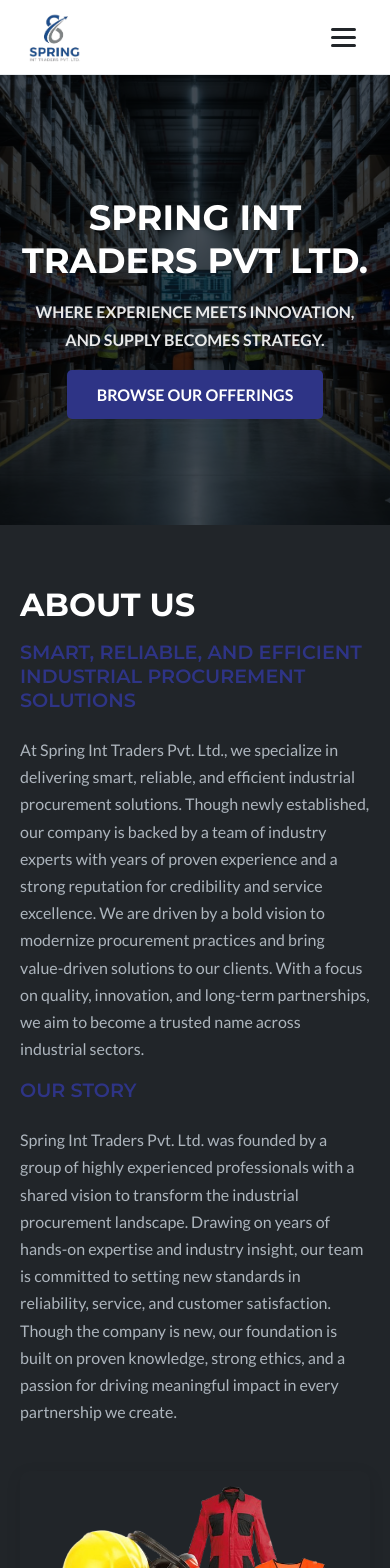
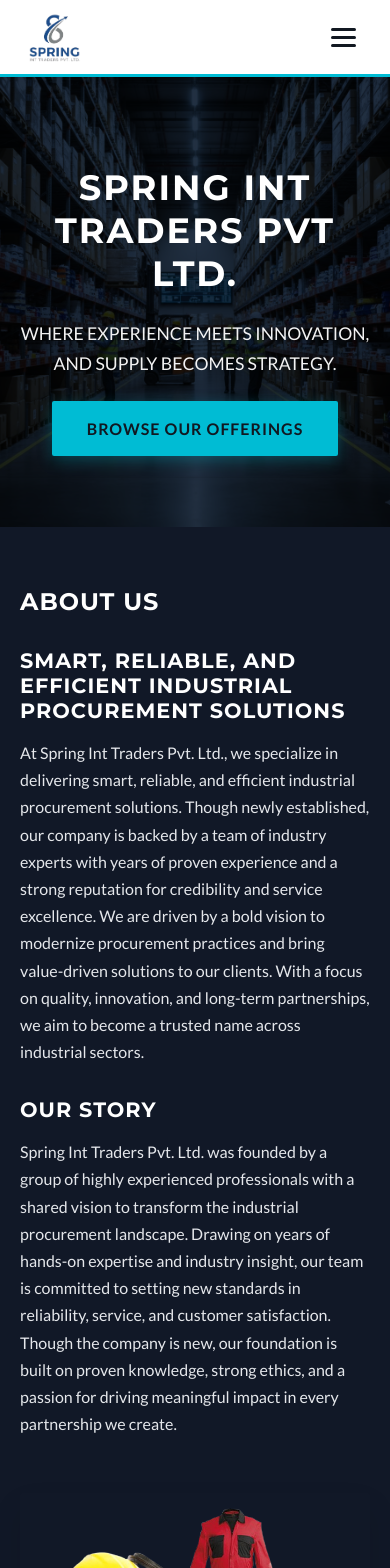
Before and after one commit to fadi-bot/spring-landingpage, a React (Vite) app: page / in a window 390 px wide. Shown: the top 1568 px of the page. Built offline with nearby package versions, Linux system fonts and the light colour scheme.

Commit message:
changes in the ui of website

```diff
--- a/src/components/AboutUs.css
+++ b/src/components/AboutUs.css
@@ -1,55 +1,64 @@
-/* About Us section with dark background to match Team section */
 .about-us-section {
-  padding: 80px 20px;
-  color: var(--text-light);
-}
-
-/* Override any background classes */
-.about-us-section.bg-light,
-.about-us-section.bg-white {
-  background-color: var(--dark-color) !important;
-  color: var(--text-light);
+  /* Background color set by bg-light in global css */
 }
 
 .about-us-container {
   max-width: 1100px;
   margin: 0 auto;
   display: flex;
-  align-items: center;
-  gap: 50px;
-  margin-bottom: 80px;
+  align-items: flex-start; /* Align top */
+  gap: 60px;
+  margin-bottom: 100px;
 }
 
 .about-text {
   flex: 1;
 }
 
-.about-text h2 {
+/* ADDED: Style for main section titles to have the cyan underline */
+.section-title {
   font-size: 2.5rem;
-  font-weight: bold;
-  color: var(--white-color) !important;
+  font-weight: 800;
+  color: var(--primary-dark);
+  position: relative;
+  padding-bottom: 15px;
+  margin-bottom: 30px;
+}
+
+.section-title::after {
+  content: '';
+  position: absolute;
+  left: 0;
+  bottom: 0;
+  height: 4px;
+  width: 60px;
+  background-color: var(--accent-cyan);
+}
+
+.text-center.section-title::after {
+  left: 50%;
+  transform: translateX(-50%);
 }
 
 .about-text h3 {
-  font-size: 1.2rem;
-  font-weight: 600;
-  color: var(--primary-color);
-  margin-bottom: 1.5rem;
-}
-
-.about-text p {
-  line-height: 1.7;
-  color: var(--text-light);
+  font-size: 1.3rem;
+  font-weight: 700;
+  color: var(--primary-dark);
+  margin-bottom: 1rem;
+  margin-top: 2rem;
 }
 
 .about-image {
   flex: 1;
+  position: relative;
 }
 
 .about-image img {
   width: 100%;
-  border-radius: 10px;
-  box-shadow: 0 4px 15px rgba(0, 0, 0, 0.1);
+  border-radius: 4px;
+  box-shadow: 0 15px 30px rgba(0, 0, 0, 0.1);
+  /* Optional: Add a cyan border accent */
+  border-bottom: 5px solid var(--accent-cyan);
 }
 
 /* --- Vision & Principles Styles --- */
@@ -57,24 +66,21 @@
   max-width: 1100px;
   margin: 0 auto;
   text-align: center;
-  color: var(--text-light);
 }
 
 .vision-text {
   max-width: 800px;
-  margin: 0 auto 50px auto;
-}
-
-.vision-text h2 {
-  font-size: 2.5rem;
-  color: var(--white-color) !important;
+  margin: 0 auto 60px auto;
 }
 
 .vision-quote {
-  font-size: 1.25rem;
-  font-weight: 600;
-  color: var(--primary-color);
+  font-size: 1.4rem;
+  font-weight: 500;
+  color: var(--primary-dark);
   line-height: 1.6;
+  font-style: italic;
+  position: relative;
+  padding: 20px;
 }
 
 .principles-grid {
@@ -84,54 +90,53 @@
   text-align: left;
 }
 
-.principles-grid h2 {
-  grid-column: 1 / -1; /* Span full width */
-  text-align: center;
-  font-size: 2.5rem;
-  margin-bottom: 20px;
-  color: var(--white-color) !important;
+/* Make the "Our Guiding Principles" heading span full width and stand out on dark bg */
+.principles-grid > h2 {
+  grid-column: 1 / -1;
+  font-size: 2rem;
+  font-weight: 800;
+  color: var(--white);
+  margin-bottom: 10px;
 }
 
-/* UPDATED: Cards are white to contrast light-grey section */
+.full-width {
+  grid-column: 1 / -1;
+  margin-bottom: 40px;
+}
+
+/* UPDATED: Cards are pure white to contrast the light-grey background */
 .principle-card {
-  background: rgba(255, 255, 255, 0.1);
-  padding: 30px;
-  border-radius: 10px;
-  border-left: 5px solid var(--primary-color);
-  box-shadow: 0 4px 15px rgba(0, 0, 0, 0.2);
-  color: var(--text-light);
-  transition: transform 0.3s ease, box-shadow 0.3s ease;
+  background: var(--white);
+  padding: 40px 30px;
+  border-radius: 4px;
+  /* Cyan accent on the left border */
+  border-left: 5px solid var(--accent-cyan);
+  box-shadow: 0 5px 15px rgba(0, 0, 0, 0.05);
+  transition: transform 0.3s ease;
 }
 
 .principle-card:hover {
   transform: translateY(-5px);
-  box-shadow: 0 6px 20px rgba(0, 0, 0, 0.3);
 }
 
 .principle-card h4 {
-  font-size: 1.2rem;
-  color: var(--white-color);
-  text-transform: none;
+  font-size: 1.3rem;
+  color: var(--primary-dark) !important;
+  margin-bottom: 15px;
+  font-weight: 700;
 }
 
+/* Body text inside white principle cards should use dark text for readability */
 .principle-card p {
-  font-size: 0.95rem;
-  color: var(--text-light);
-  margin-bottom: 0;
+  color: var(--text-dark-grey) !important;
 }
 
 @media (max-width: 768px) {
    .about-us-container {
      flex-direction: column;
-     gap: 30px;
-     margin-bottom: 60px;
+     gap: 40px;
    }
-   .about-us-section {
-     padding: 60px 20px;
-   }
-   .about-text h2,
-   .vision-text h2,
-   .principles-grid h2 {
+   .section-title {
      font-size: 2rem;
    }
    .vision-quote {
--- a/src/components/Footer.css
+++ b/src/components/Footer.css
@@ -41,10 +41,10 @@
 .form-group textarea {
   width: 100%;
   padding: 12px;
-  border: 1px solid #495057;
+  border: 1px solid var(--border-muted);
   border-radius: 5px;
   font-size: 1rem;
-  background-color: #2c3034; /* Darker input bg */
+  background-color: var(--dark-color); /* Darker input bg matching brochure panels */
   color: var(--white-color);
 }
 
@@ -129,7 +129,7 @@
   text-align: center;
   padding: 20px 0;
   margin-top: 40px;
-  border-top: 1px solid #495057; /* Separator line */
+  border-top: 1px solid var(--border-muted); /* Separator line */
   font-size: 0.9rem;
   color: var(--text-muted);
 }
--- a/src/components/Header.css
+++ b/src/components/Header.css
@@ -1,14 +1,13 @@
 /* === Main Header Bar === */
 .main-header {
-  /* UPDATED: Set to pure white to contrast body */
-  background-color: var(--white-color);
+  background-color: var(--white);
   padding: 0.75rem 2.5rem;
-  box-shadow: 0 2px 10px rgba(0, 0, 0, 0.08);
+  box-shadow: 0 4px 10px rgba(0, 0, 0, 0.05);
   width: 100%;
   position: sticky;
   top: 0;
   z-index: 50;
-  border-bottom: 1px solid #e9ecef;
+  border-bottom: 3px solid var(--accent-cyan); /* Adds the cyan line to top nav */
 }
 
 .navbar {
@@ -16,7 +15,7 @@
   justify-content: space-between;
   align-items: center;
   max-width: 1200px;
-  margin: 0 auto; /* Center the navbar content */
+  margin: 0 auto;
 }
 
 /* === Logo Styling === */
@@ -33,21 +32,20 @@
 
 /* === Hamburger Menu (Mobile) === */
 .hamburger-menu {
-  display: none; /* Hidden on desktop */
+  display: none;
   background: none;
   border: none;
   cursor: pointer;
   flex-direction: column;
   gap: 5px;
-  z-index: 1001; /* Must be on top of the mobile menu */
+  z-index: 1001;
   padding: 10px;
 }
 
 .hamburger-menu .bar {
   width: 25px;
   height: 3px;
-  /* UPDATED: Color to match new text palette */
-  background-color: var(--text-dark);
+  background-color: var(--primary-dark);
   border-radius: 5px;
   transition: all 0.3s ease-in-out;
 }
@@ -76,15 +74,15 @@
 }
 
 .nav-center a {
-  /* UPDATED: Color to match new text palette */
-  color: var(--text-muted);
+  color: var(--primary-dark); /* Dark Navy text */
   text-decoration: none;
-  font-weight: 600;
-  font-size: 1rem;
+  font-weight: 700;
+  font-size: 0.95rem;
   transition: color 0.2s ease-in-out;
   position: relative;
-  padding-bottom: 5px; /* Space for the underline effect */
-  text-transform: none; /* Keep nav links normal case */
+  padding-bottom: 5px;
+  text-transform: uppercase;
+  letter-spacing: 0.5px;
 }
 
 /* === Professional Hover Underline Effect === */
@@ -94,24 +92,23 @@
   bottom: 0;
   left: 0;
   width: 100%;
-  height: 2px;
-  background-color: var(--primary-color);
-  transform: scaleX(0); /* Start hidden */
+  height: 3px;
+  background-color: var(--accent-cyan); /* Cyan underline */
+  transform: scaleX(0);
   transform-origin: bottom left;
   transition: transform 0.3s ease;
 }
 
 .nav-center a:hover,
 .nav-center a:focus {
-  color: var(--text-dark);
+  color: var(--accent-cyan);
 }
 
 .nav-center a:hover::after {
-  transform: scaleX(1); /* Show underline on hover */
+  transform: scaleX(1);
   transform-origin: bottom left;
 }
 
-/* === Auth Buttons (Desktop) - Removed, so no styles needed === */
 .nav-right {
   display: none;
 }
@@ -119,28 +116,28 @@
 /* === Mobile Menu Styles === */
 @media (max-width: 820px) {
   .main-header {
-    padding: 0.75rem 1.5rem; /* Adjust padding for mobile */
+    padding: 0.75rem 1.5rem;
   }
 
   .logo img {
-    height: 50px; /* Smaller logo on mobile */
+    height: 50px;
   }
 
   .hamburger-menu {
-    display: flex; /* Show hamburger */
+    display: flex;
   }
 
   .nav-links {
-    display: flex; /* Always flex for positioning */
-    position: fixed; /* Use fixed for full-screen overlay */
+    display: flex;
+    position: fixed;
     top: 0;
     left: 0;
     width: 100%;
-    height: 100vh; /* Full screen height */
+    height: 100vh;
     flex-direction: column;
     align-items: center;
-    justify-content: center; /* Center content vertically */
-    background-color: var(--white-color);
+    justify-content: center;
+    background-color: var(--white);
     padding: 2rem;
     gap: 2.5rem;
     transform: translateX(100%);
@@ -148,7 +145,7 @@
   }
 
   .nav-links.mobile-menu-open {
-    transform: translateX(0); /* Slide in from the right */
+    transform: translateX(0);
     box-shadow: 0 10px 10px rgba(0, 0, 0, 0.05);
   }
 
@@ -159,10 +156,10 @@
   }
 
   .nav-center a {
-    font-size: 1.5rem; /* Make links much larger */
+    font-size: 1.5rem;
   }
 
   .nav-center a::after {
-    display: none; /* Disable underline effect on mobile */
+    display: none;
   }
 }
--- a/src/components/Hero.css
+++ b/src/components/Hero.css
@@ -1,14 +1,16 @@
 .hero-section {
+  /* Ensure you have the photo1.jpg in your assets folder */
   background-image: url('../assets/photo1.jpg');
   background-size: cover;
   background-position: center;
 
-  /* UPDATED: Dark theme to match PDF cover */
-  background-blend-mode: overlay; /* Blends image with the dark color */
-  background-color: var(--dark-color);
+  /* UPDATED: Use the deep navy for the overlay */
+  background-color: var(--primary-dark);
+  background-blend-mode: overlay;
+
   padding: 100px 20px;
   text-align: center;
-  min-height: 450px;
+  min-height: 550px; /* Increased height slightly for presence */
   display: flex;
   justify-content: center;
   align-items: center;
@@ -23,62 +25,67 @@
   height: 100%;
   z-index: 0;
   pointer-events: none;
+  /* Optional: lower opacity if the particles are too bright against the new dark blue */
+  opacity: 0.7;
 }
 
 .hero-content {
   position: relative;
   z-index: 1;
-  max-width: 800px;
+  max-width: 900px;
 }
 
 .hero-content h1 {
   font-size: 3.5rem;
-  font-weight: 700;
-  /* UPDATED: Text color for dark background */
-  color: var(--white-color);
-  margin-bottom: 1rem;
+  font-weight: 800;
+  color: var(--white);
+  margin-bottom: 1.5rem;
   text-transform: uppercase;
+  letter-spacing: 2px;
 }
 
 .hero-content p {
-  font-size: 1.25rem;
-  /* UPDATED: Text color for dark background */
-  color: var(--white-color);
-  opacity: 0.9;
-  max-width: 600px;
-  margin: 0 auto 2rem auto;
-  font-weight: 600;
+  font-size: 1.35rem;
+  color: var(--white);
+  opacity: 0.95;
+  max-width: 700px;
+  margin: 0 auto 2.5rem auto;
+  font-weight: 500;
 }
 
-/* Button style is already correct from last update */
+/* UPDATED: Button uses the cyan accent color */
 .btn-primary {
-  background-color: var(--primary-color);
-  color: var(--white-color);
+  background-color: var(--accent-cyan);
+  color: var(--primary-dark);
   border: none;
-  padding: 15px 30px;
+  padding: 18px 35px;
   font-size: 1rem;
-  font-weight: bold;
-  border-radius: 5px;
+  font-weight: 800;
+  border-radius: 2px; /* Sharper corners match PDF aesthetic */
   cursor: pointer;
   text-transform: uppercase;
-  transition: all 0.2s ease-in-out;
+  transition: all 0.3s ease;
   text-decoration: none;
+  letter-spacing: 1px;
+  box-shadow: 0 4px 15px rgba(0, 188, 212, 0.3);
 }
 
 .btn-primary:hover {
-  opacity: 0.9;
-  transform: translateY(-2px);
-  box-shadow: 0 4px 15px rgba(0, 0, 0, 0.2);
+  background-color: var(--white);
+  color: var(--accent-cyan);
+  transform: translateY(-3px);
+  box-shadow: 0 6px 20px rgba(0, 188, 212, 0.4);
 }
 
 @media (max-width: 768px) {
    .hero-section {
      padding: 80px 20px;
+     min-height: 450px;
    }
    .hero-content h1 {
      font-size: 2.2rem;
    }
    .hero-content p {
-     font-size: 1rem;
+     font-size: 1.1rem;
    }
 }
--- a/src/index.css
+++ b/src/index.css
@@ -1,21 +1,34 @@
 /*
-  === PDF-MATCHED COLOR PALETTE ===
-  --primary-color: The strong blue from the logo.
-  --dark-color: The very dark grey/black for dark sections and text (from PDF footer).
-  --light-color: The light grey background used on most PDF pages.
-  --white-color: Pure white, used for cards and headers to contrast the light-grey.
-  --text-dark: The darkest text color, same as --dark-color.
-  --text-muted: The standard paragraph text color (a lighter grey).
-  --text-light: The light grey text used on dark backgrounds (from PDF footer).
+  === SPRING PROFILE PDF EXACT COLOR MATCH ===
+  The scheme alternates between deep navy dark sections and clean light grey sections,
+  highlighted by bright cyan accents.
 */
 :root {
-  --primary-color: #2e3486;
-  --dark-color: #212529;
-  --light-color: #f8f9fa;
-  --white-color: #ffffff;
-  --text-dark: #212529;
-  --text-muted: #6c757d;
-  --text-light: #adb5bd;
+  /* The deep navy / charcoal used for dark backgrounds and main headers on light pages */
+  --primary-dark: #111821;
+
+  /* The bright cyan/electric blue used for accents, lines, and highlights */
+  --accent-cyan: #00bcd4;
+
+  /* The light grey background used on alternate pages */
+  --bg-light-grey: #f3f4f6;
+
+  /* Standard white for cards on grey backgrounds and text on dark backgrounds */
+  --white: #ffffff;
+
+  /* Text color for light backgrounds */
+  --text-dark-grey: #22252b;
+  --text-medium-grey: #6b7280;
+
+  /* Text color for dark backgrounds */
+  --text-light: #e5e7eb;
+
+  /* Footer and utility colors, mapped to the same palette */
+  --dark-color: var(--primary-dark);
+  --white-color: var(--white);
+  --primary-color: var(--accent-cyan);
+  --text-muted: #9ca3af;
+  --border-muted: #3b4252;
 }
 
 html {
@@ -28,47 +41,66 @@ html {
   box-sizing: border-box;
 }
 
-/* UPDATED: Default background is now the PDF's light grey */
 body {
   font-family: 'Lato', sans-serif;
-  color: var(--text-muted);
-  background-color: var(--light-color); /* Not pure white */
+  color: var(--text-light);
+  background-color: var(--primary-dark);
 }
 
-h1,
-h2,
-h3,
-h4,
-h5,
-h6 {
+h1, h2, h3, h4, h5, h6 {
   font-family: 'Montserrat', sans-serif;
-  color: var(--text-dark);
+  color: var(--primary-dark);
   margin-bottom: 1rem;
-}
-
-/* UPDATED: Added uppercase to match PDF headings */
-h1, h2, h3 {
   text-transform: uppercase;
+  letter-spacing: 1px;
 }
 
 p {
   line-height: 1.7;
   margin-bottom: 1rem;
+  color: var(--text-medium-grey);
 }
 
 section {
   padding: 80px 20px;
 }
 
-/* Helper classes to control the alternating PDF theme */
-section.bg-white {
-  background-color: var(--white-color);
+/* --- Section Theme Helpers --- */
+
+/* Used for sections like About Us, Products - now dark theme variant */
+section.bg-light {
+  background-color: #111827; /* slightly lighter than body but still dark */
+  color: var(--text-light);
 }
-section.bg-light {
-  background-color: var(--light-color);
+
+/* Headings and text inside dark "light" sections need light colors */
+section.bg-light h1,
+section.bg-light h2,
+section.bg-light h3,
+section.bg-light h4 {
+  color: var(--white);
 }
+
+section.bg-light p {
+  color: var(--text-light);
+}
+
+/* Used for sections like Team, Contact, Footer */
 section.bg-dark {
-  background-color: var(--dark-color);
+  background-color: var(--primary-dark);
+  color: var(--text-light);
+}
+
+/* When inside a dark section, headings and texts need to change color */
+section.bg-dark h1,
+section.bg-dark h2,
+section.bg-dark h3,
+section.bg-dark h4 {
+  color: var(--white);
+}
+
+section.bg-dark p {
+  color: var(--text-light);
 }
 
 @media (max-width: 768px) {
```
Also changed, not shown: src/components/Products.css (+28 -51 lines), src/components/Team.css (+18 -29 lines), src/components/Team.jsx (+4 -6 lines).
